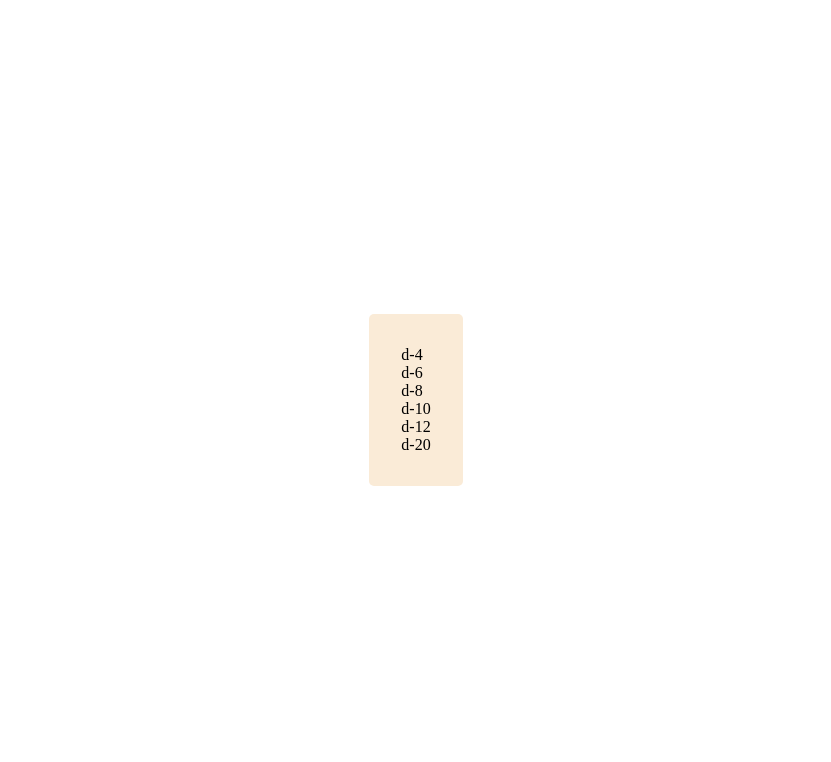
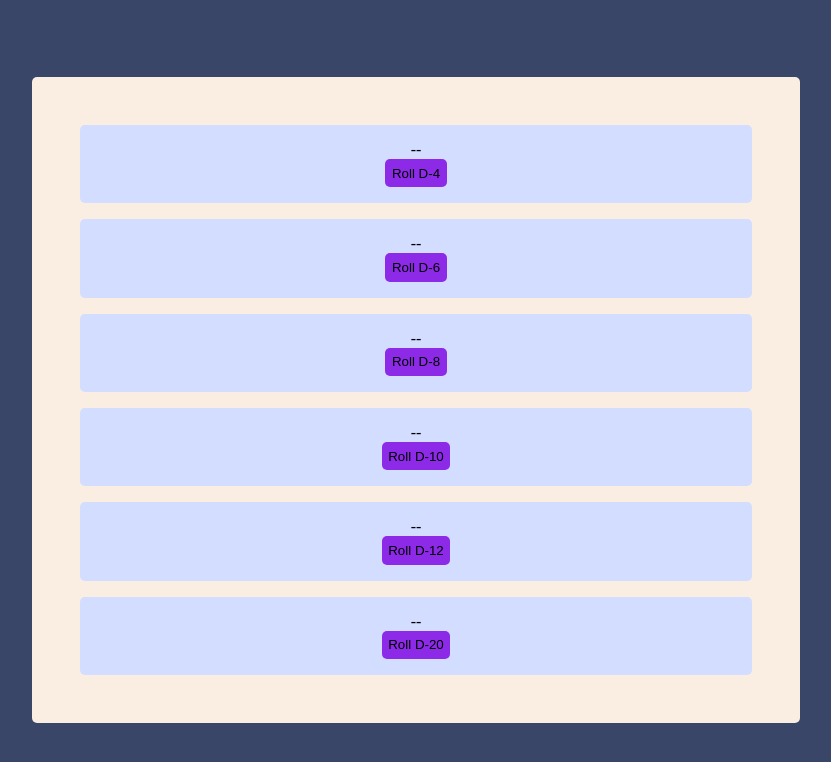
Before and after one commit to Afarrell95/d-d-dice-roller, a plain HTML site: page index.html in a window 1280 px wide. Shown: the whole page, without its empty margins (224-1055 px from the left). Drawn offline with Linux system fonts and the light colour scheme.

Commit message:
style stuff

```diff
--- a/app.js
+++ b/app.js
@@ -0,0 +1,7 @@
+//select elemments
+let dFour = document.querySelector('.d-four');
+let dSix = document.querySelector('.d-six');
+let dEight = document.querySelector('.d-eight');
+let dTen = document.querySelector('.d-ten');
+let dTwelve = document.querySelector('.d-twelve');
+let dTwenty = document.querySelector('.d-twenty');
--- a/index.html
+++ b/index.html
@@ -11,12 +11,30 @@
 
     <div class="app-container">
 
-<div class="dice d-four">d-4</div>
-<div class="dice d-six">d-6</div>
-<div class="dice d-eight">d-8</div>
-<div class="dice d-ten">d-10</div>
-<div class="dice d-twelve">d-12</div>
-<div class="dice d-twenty">d-20</div>
+<div class="dice d-four">
+    <span>--</span>
+    <button>Roll D-4</button>
+</div>
+<div class="dice d-six">
+    <span>--</span>
+    <button>Roll D-6</button>
+</div>
+<div class="dice d-eight">
+    <span>--</span>
+    <button>Roll D-8</button>
+</div>
+<div class="dice d-ten">
+    <span>--</span>
+    <button>Roll D-10</button>
+</div>
+<div class="dice d-twelve">
+    <span>--</span>
+    <button>Roll D-12</button>
+</div>
+<div class="dice d-twenty">
+    <span>--</span>
+    <button>Roll D-20</button>
+</div>
 
     </div>
 
--- a/styles.css
+++ b/styles.css
@@ -8,11 +8,29 @@ body{
     justify-content:center;
     align-items: center;
     height: 100vh;
+    background-color: #3a4667;
 }
 
 .app-container{
-    background-color: antiquewhite;
+    background-color: rgb(249, 238, 225);
     padding: 2em;
     border-radius: 5px;
-    max-width:60%;
+    min-width:60%;
 }
+
+.dice{
+    background-color: #d2ddff;
+    border-radius: 5px;
+    padding:1em;
+    margin: 1em;
+    display: flex;
+    flex-direction: column;
+    align-items: center;
+}
+
+button{
+    padding:.5em;
+    border: none;
+    border-radius: 5px;
+    background-color: rgb(140, 42, 231);
+}
```
